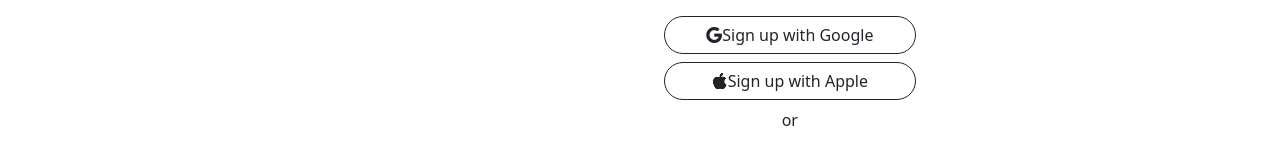
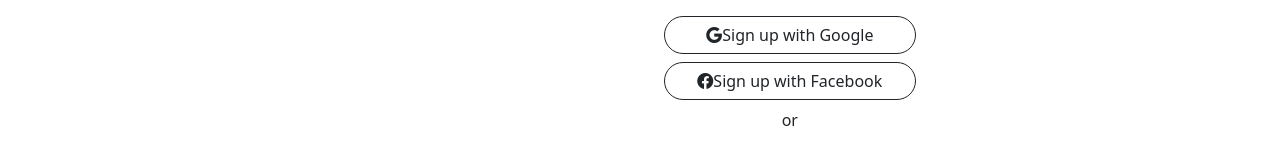
Before and after one commit to Eugenejak/twitter-clone, a React (Vite) app: page / in a window 1280 px wide. Shown: the part 360-514 px from the top of the page. Built offline with nearby package versions, Linux system fonts and the light colour scheme; no server answers.

Commit message:
add facebook button

```diff
--- a/src/pages/AuthPage.jsx
+++ b/src/pages/AuthPage.jsx
@@ -86,7 +86,7 @@ export default function AuthPage() {
                     </Button>
 
                     <Button className="rounded-pill" variant="outline-dark">
-                        <i className="bi bi-apple"></i>Sign up with Apple
+                        <i className="bi bi-facebook"></i>Sign up with Facebook
                     </Button>
 
                     <p style={{ textAlign: "center" }}>or</p>
```
